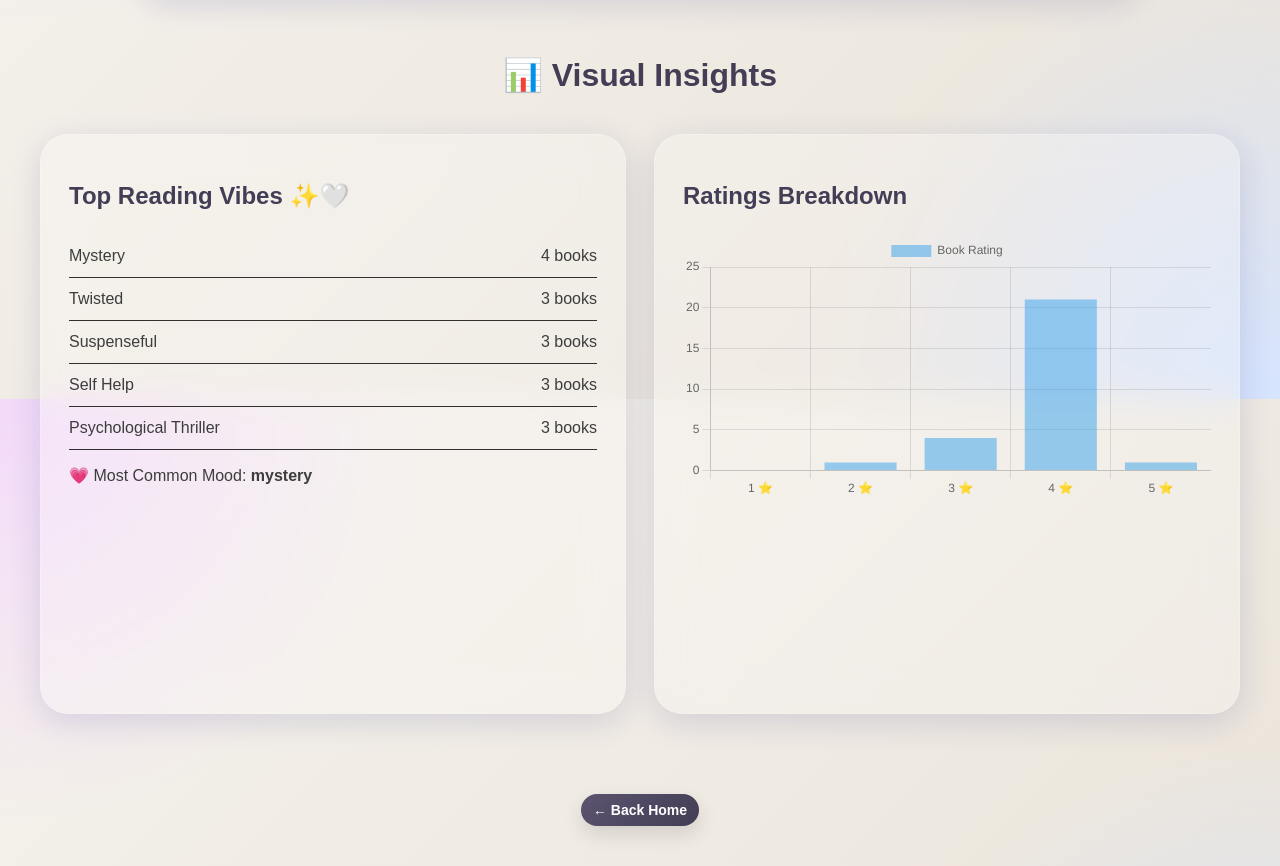
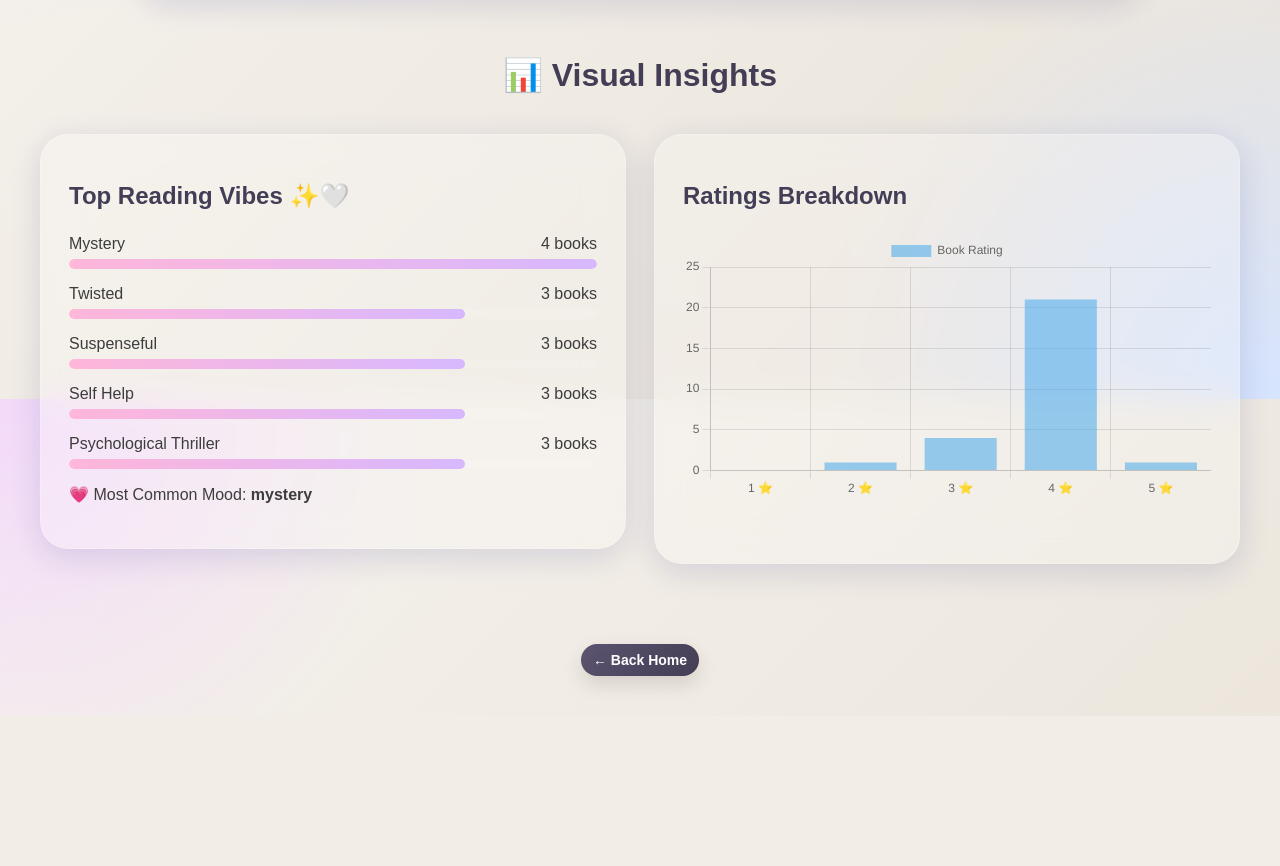
Before and after one commit to sharmakarishma1210-cmyk/book-mood-journal, a Flask app: page /analytics in a window 1280 px wide. Shown: the part 1201-2067 px from the top of the page. After the commit the page ends 1890 px from the top, so only its background shows below. Run offline with Flask 3, Linux system fonts and the light colour scheme; a user stored in the database is signed in; data comes from the database, SQL or seed files in the repository.

Commit message:
changes in the visual insights

```diff
--- a/app.py
+++ b/app.py
@@ -405,6 +405,8 @@ def analytics():
     reverse=True
 )[:5]
 
+    max_count = top_vibes[0][1] if top_vibes else 1
+
 
     # =========================
     # RATING DATA
@@ -512,6 +514,7 @@ def analytics():
         most_common_mood=most_common_mood,
         books_this_month=books_this_month,
         top_vibes = top_vibes,
+        max_count = max_count,
 
         # favorite_percentage=favorite_percentage
     )
--- a/static/style.css
+++ b/static/style.css
@@ -103,15 +103,10 @@ body {
 .highlight-cover {
   width: 180px;
   height: 260px;
-
   object-fit: contain;
-
   background: rgba(255, 255, 255, 0.3);
-
   padding: 10px;
-
   border-radius: 24px;
-
   flex-shrink: 0;
 }
 
@@ -121,9 +116,7 @@ body {
 
 .highlight-info h2 {
   font-size: 34px;
-
   margin-top: 0;
-
   color: var(--primary-dark);
 }
 
@@ -132,10 +125,11 @@ body {
   grid-template-columns: repeat(auto-fit, minmax(450px, 1fr));
   gap: 28px;
   margin-top: 40px;
+  align-items: start;
 }
 
 .chart-wrapper {
-  height: 450px;
+  height: 300px;
 }
 
 /* =========================
@@ -439,11 +433,26 @@ textarea:focus {
   margin-top: 20px;
 }
 
+.vibe-bar {
+  width: 100%;
+  height: 10px;
+  background: rgba(255, 255, 255, 0.12);
+  border-radius: 999px;
+  overflow: hidden;
+}
+
+.vibe-fill {
+  height: 100%;
+  border-radius: 999px;
+  background: linear-gradient(90deg, #ffb6d9, #d7b8ff);
+}
+
 .vibe-row {
   display: flex;
   justify-content: space-between;
-  padding: 12px 0;
-  border-bottom: 1px solid rgba(0, 0, 0, 0.8);
+  align-items: center;
+  margin-top: 16px;
+  margin-bottom: 6px;
 }
 .stat-card {
   width: 220px;
--- a/templates/analytics.html
+++ b/templates/analytics.html
@@ -115,6 +115,12 @@
               <span class="vibe-name"> {{ mood.title() }} </span>
               <span class="vibe-count"> {{ count }} books </span>
             </div>
+            <div class="vibe-bar">
+              <div
+                class="vibe-fill"
+                style="width: {{ (count / max_count) * 100 }}%;"
+              ></div>
+            </div>
             {% endfor %}
           </div>
           <p class="mood-highlight">
```
